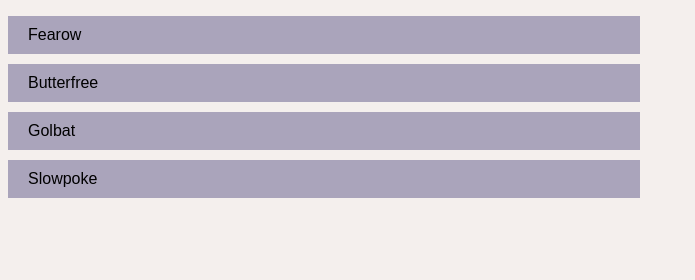
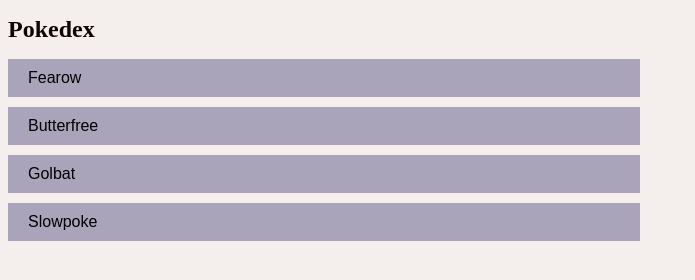
Before and after one commit to DevMarg/simple-js-app, a plain HTML site: page index.html in a window 1280 px wide. Shown: the whole page, without its empty margins (0-695 px from the left). Drawn offline with Linux system fonts and the light colour scheme.

Commit message:
Add a header
If applied this commit will add a header to the page

```diff
--- a/index.html
+++ b/index.html
@@ -8,6 +8,8 @@
 </head>
 <body>
 
+    <h1>Pokedex</h1>
+
     <ul class="pokemon-list"></ul>
 
     <script src="./js/scripts.js"></script>
```
